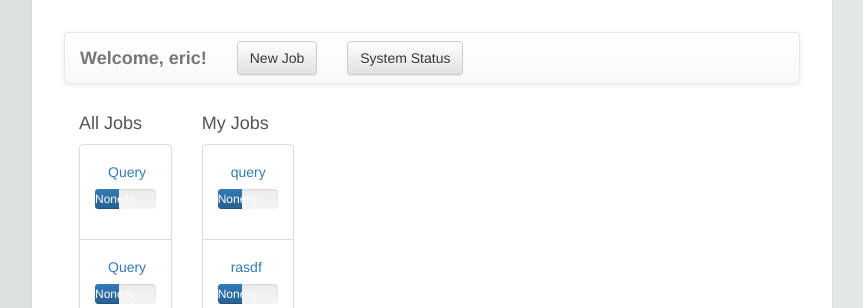
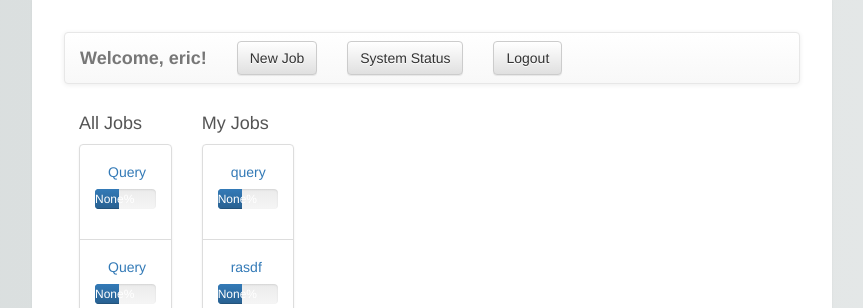
Before and after one commit to bstjohn/bpe_capstone, a Django app: page /dashboard/ in a window 1280 px wide. Shown: the top 308 px of the page, without its empty margins (208-1071 px from the left). Run offline with Django 3.2, Linux system fonts and the light colour scheme; a user stored in the database is signed in; data comes from the database, SQL or seed files in the repository; both versions use the stored data as it was after the commit; parts of the project's set-up code (start-up, migrations or seed data) failed here and were passed over; some libraries are stand-ins or nearby versions.

Commit message:
add logout link back, set user registration require staff login only

```diff
--- a/bpa/urls.py
+++ b/bpa/urls.py
@@ -8,7 +8,7 @@ urlpatterns = patterns('',
                        # url(r'^blog/', include('blog.urls')),
                        url(r'^$', 'django.contrib.auth.views.login'),
                        url(r'^login/$', 'django.contrib.auth.views.login'),
-                       url(r'^logout/$', 'django.contrib.auth.views.logout'),
+                       url(r'^logout/$', 'registration.views.logout'),
                        url(r'^admin/', include(admin.site.urls)),
                        url(r'^info/', include('info.urls', namespace="info")),
                        url(r'^dashboard/', include('dashboard.urls', namespace="dashboard")),
--- a/dashboard/templates/dashboard/dashboard.html
+++ b/dashboard/templates/dashboard/dashboard.html
@@ -19,6 +19,11 @@
     <div>
       <form class="navbar-form navbar-left" role="search">
         <a type="submit" class="btn btn-default" href="/query/status-result">System Status</a>
+      </form>
+    </div>
+    <div>
+      <form class="navbar-form navbar-left" role="search">
+        <a type="submit" class="btn btn-default" href="/logout">Logout</a>
       </form>
     </div>
   </div>
--- a/templates/registration/logout.html
+++ b/templates/registration/logout.html
@@ -3,5 +3,6 @@
 {% block content %}
 
 Log out successful.
+<p><a href="/login/">Log in again</a></p>
 
 {% endblock %}
```
Also changed, not shown: registration/views.py (+8 -0 lines), db.sqlite3.
